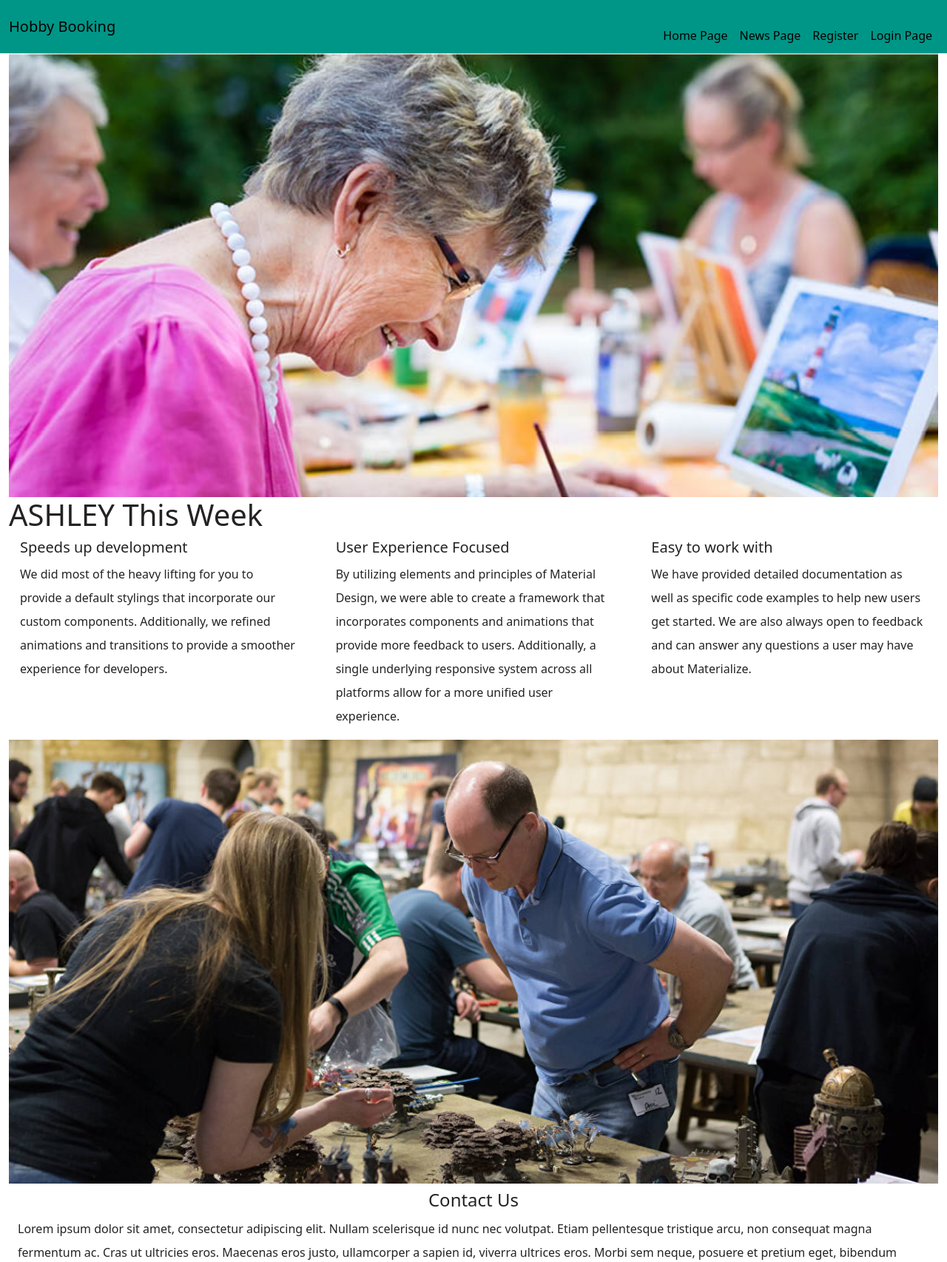
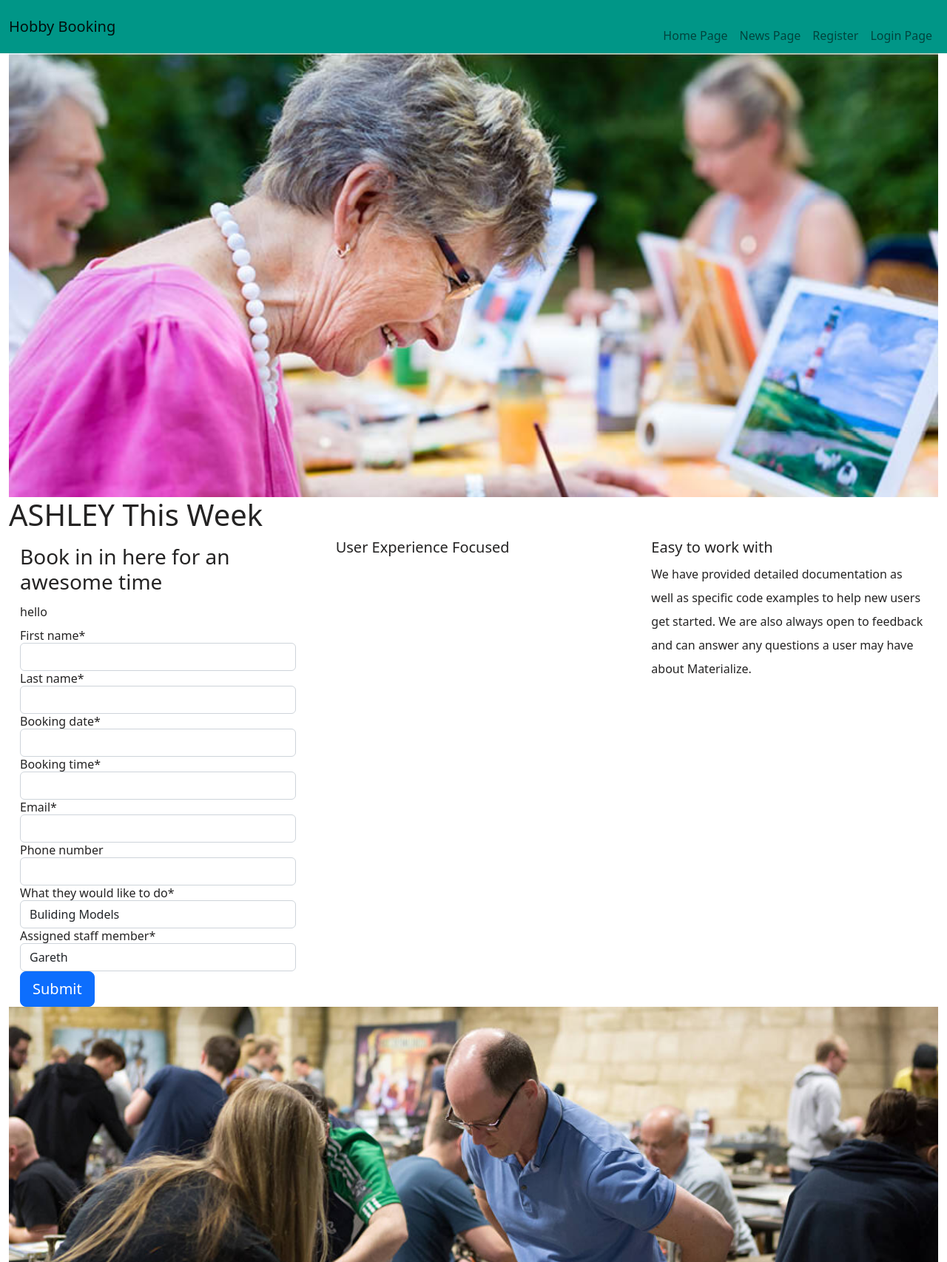
Before and after one commit to wierdlygoodcoder/activity-time, a Django app: page /booking/ in a window 1280 px wide. Shown: the top 1706 px of the page at 74% size. Run offline with Django 3.2, Linux system fonts and the light colour scheme; some libraries are stand-ins or nearby versions.

Commit message:
adding booking form post

```diff
--- a/booking/forms.py
+++ b/booking/forms.py
@@ -0,0 +1,23 @@
+from django import forms
+from django.forms import ModelForm
+
+from .models import Booking
+
+
+class DateInput(forms.DateInput):
+    input_type = 'date'
+
+
+class BookingForm(forms.ModelForm):
+    class Meta:
+        model = Booking
+        fields = ('first_name', 'last_name', 'booking_date', 'booking_time',
+                  'email', 'phone_number', 'what_they_would_like_to_do',
+                  'assigned_staff_member',)
+        # widgets = {
+        #     'booking_date': forms.SelectDateWidget(
+        #          empty_label=("Choose Year", "Choose Month", "Choose Day"),
+        #     ),
+        #     'booking_time': forms.TimeInput
+        #     (attrs={'type': 'time'})
+        # }
--- a/booking/models.py
+++ b/booking/models.py
@@ -27,9 +27,9 @@ staff_members = \
 class Booking(models.Model):
     first_name = models.CharField(max_length=200, unique=True)
     last_name = models.CharField(max_length=200, unique=False)
-    slug = models.SlugField(max_length=200, unique=True)
     created_on = models.DateTimeField(auto_now_add=True)
-    booking_date = models.DateTimeField(auto_now_add=False)
+    booking_date = models.DateField(auto_now_add=False)
+    booking_time = models.TimeField(max_length=30)
     email = models.EmailField(max_length=100,)
     phone_number = PhoneNumberField(blank=True, region="GB")
     user_id = models.ForeignKey(
--- a/booking/urls.py
+++ b/booking/urls.py
@@ -1,10 +1,10 @@
 from . import views
 from django.urls import path
-from booking.views import News, Booking
+from booking.views import News, Create_Booking
 
 
 urlpatterns = [
     path('', views.BookingList.as_view(), name="home"),
-    path('news/', News.as_view(), name="news"),
-    path('booking/', Booking.as_view(), name="booking"),
+    path('news/', views.News.as_view(), name="news"),
+    path('booking/', views.Create_Booking.as_view(), name="booking"),
 ]
--- a/booking/views.py
+++ b/booking/views.py
@@ -1,7 +1,9 @@
-from django.shortcuts import render
+from django.shortcuts import render, get_object_or_404
 from django.views import generic
+from django.views.generic.base import View
+from django.db.models.query import QuerySet
 from .models import Booking
-from django.views.generic.base import View
+from .forms import BookingForm
 
 
 class BookingList(generic.ListView):
@@ -12,9 +14,10 @@ class BookingList(generic.ListView):
 
 class News(View):
     def get(self, request, *args, **kwargs):
-        # queryset = Post.objects.filter(status=1)
-        # post = get_object_or_404(queryset, slug=slug)
-        # comments = post.comments.filter(approved=True).order_by("-created_on")
+        all_bookings = Booking.objects.all()
+        # post = get_object_or_404(queryset)
+        # comments =
+        # post.comments.filter(approved=True).order_by("-created_on")
         # liked = False
         # if post.likes.filter(id=self.request.user.id).exists():
         #     liked = True
@@ -32,32 +35,54 @@ class News(View):
         )
 
 
-class Booking(View):
+class Create_Booking(View):
     def get(self, request, *args, **kwargs):
-        # queryset = Post.objects.filter(status=1)
-        # post = get_object_or_404(queryset, slug=slug)
-        # comments = post.comments.filter(approved=True).order_by("-created_on")
+        all_bookings = Booking.objects.all()
+        # post = get_object_or_404(queryset)
+        # comments =
+        # post.comments.filter(approved=True).order_by("-created_on")
+        # liked = False
+        # if post.likes.filter(id=self.request.user.id).exists():
+        #     liked = True
+        # print(all_bookings)
+        return render(
+            request,
+            "booking.html",
+            {
+                # "all_bookings": all_bookings,
+                #     "comments": comments,
+                #     "commented": False,
+                #     "liked": liked,
+                "bookingform": BookingForm()
+            },
+        )
+
+    def post(self, request, *args, **kwargs):
+        all_bookings = Booking.objects.all()
+        # post = get_object_or_404(all_bookings)
+        # comments =
+        # post.comments.filter(approved=True).order_by("-created_on")
         # liked = False
         # if post.likes.filter(id=self.request.user.id).exists():
         #     liked = True
 
+        booking_form = BookingForm(data=request.POST)
+        if booking_form.is_valid():
+            booking_form.instance.email = request.user.email
+            booking_form.instance.name = request.user.username
+            booking = bookingform.save(commit=False)
+            booking.save()
+        else:
+            booking_form = BookingForm()
+        # print(booking.instance.booking_time)
         return render(
             request,
-            "booking.html",
-            # {
-            #     "post": post,
-            #     "comments": comments,
-            #     "commented": False,
-            #     "liked": liked,
-            #     "comment_form": CommentForm()
-            # },
+            "index.html",
+            {
+                "all_bookings": all_bookings,
+                # "comments": comments,
+                # "commented": True,
+                "bookingform": BookingForm(),
+                # "liked": liked
+            },
         )
-
-
-# framework
-# def index(request):
-#     bookings = User.objects.all()
-
-#     context = {"bookings": bookings}
-
-#     return render(request, "news.html", context)
--- a/static/css/style.css
+++ b/static/css/style.css
@@ -59,9 +59,13 @@ li{
   justify-content: end;
 }
 
-a:link{
-  text-decoration: none!important;
+footer a{
   color: black;
+}
+
+label{
+  display: block;
+  margin: 10px auto;
 }
 
 @media only screen and (max-width : 992px) {
--- a/templates/booking.html
+++ b/templates/booking.html
@@ -1,5 +1,7 @@
 {% extends "base.html" %}
 {% load static %}
+{% load crispy_forms_tags %}
+
 
 {% block content %}
 <div id="index-banner" class="container-fluid-fluid">
@@ -22,11 +24,19 @@
     <div class="row">
       <div class="col-lg-4 col-md-4 col-sm-6">
         <div class="icon-block">
-          <h5 class="center">Speeds up development</h5>
+          <h5 class="center"></h5>
 
-          <p class="light">We did most of the heavy lifting for you to provide a default stylings that incorporate our
-            custom components. Additionally, we refined animations and transitions to provide a smoother experience for
-            developers.</p>
+
+
+          <h3> Book in in here for an awesome time </h3>
+          <p>hello {{ user.username}}</p>
+          <form method="post" style="margin-top: 1rem;">
+            {{ bookingform | crispy }}
+            {% csrf_token %}
+            <button type="submit" class="btn btn-primary btn-lg">Submit</button>
+          </form>
+
+
         </div>
       </div>
 
@@ -34,9 +44,9 @@
         <div class="icon-block">
           <h5 class="center">User Experience Focused</h5>
 
-          <p>By utilizing elements and principles of Material Design, we were able to create a framework
-            that incorporates components and animations that provide more feedback to users. Additionally, a single
-            underlying responsive system across all platforms allow for a more unified user experience.</p>
+            {% for item in all_bookings %}
+              {{ item.last_name }}
+            {% endfor %}
         </div>
       </div>
 
--- a/templates/index.html
+++ b/templates/index.html
@@ -27,6 +27,9 @@
           <p class="light">We did most of the heavy lifting for you to provide a default stylings that incorporate our
             custom components. Additionally, we refined animations and transitions to provide a smoother experience for
             developers.</p>
+            {% for item in all_bookings %}
+            {{ item.last_name }}
+          {% endfor %}
         </div>
       </div>
 
```
Also changed, not shown: activity_time/settings.py (+13 -1 lines), booking/migrations/0012_rename_whom_with_booking_assigned_staff_member.py (added), booking/migrations/0013_booking_booking_time.py (added), booking/migrations/0014_alter_booking_booking_date.py (added), db.sqlite3.
